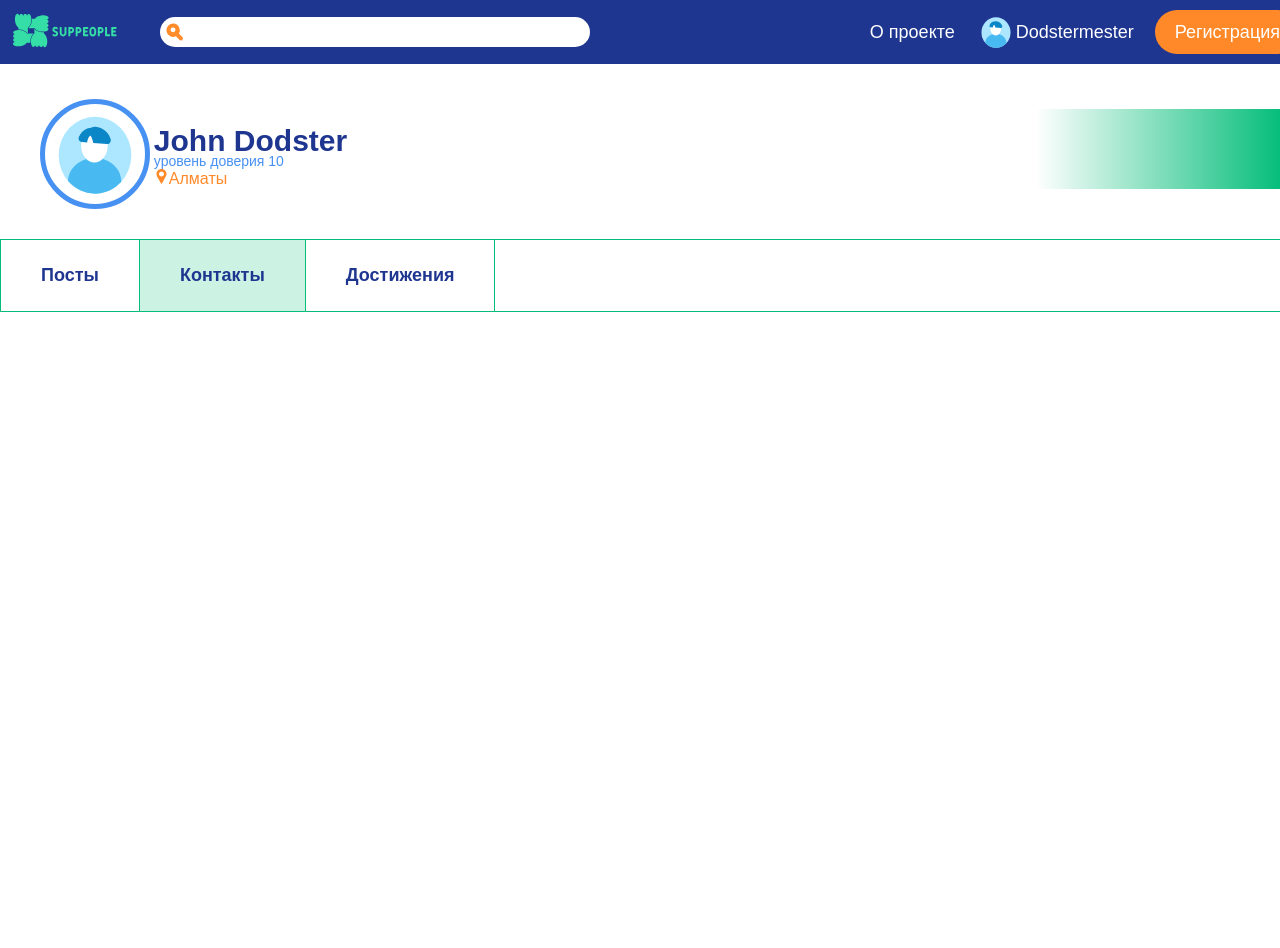
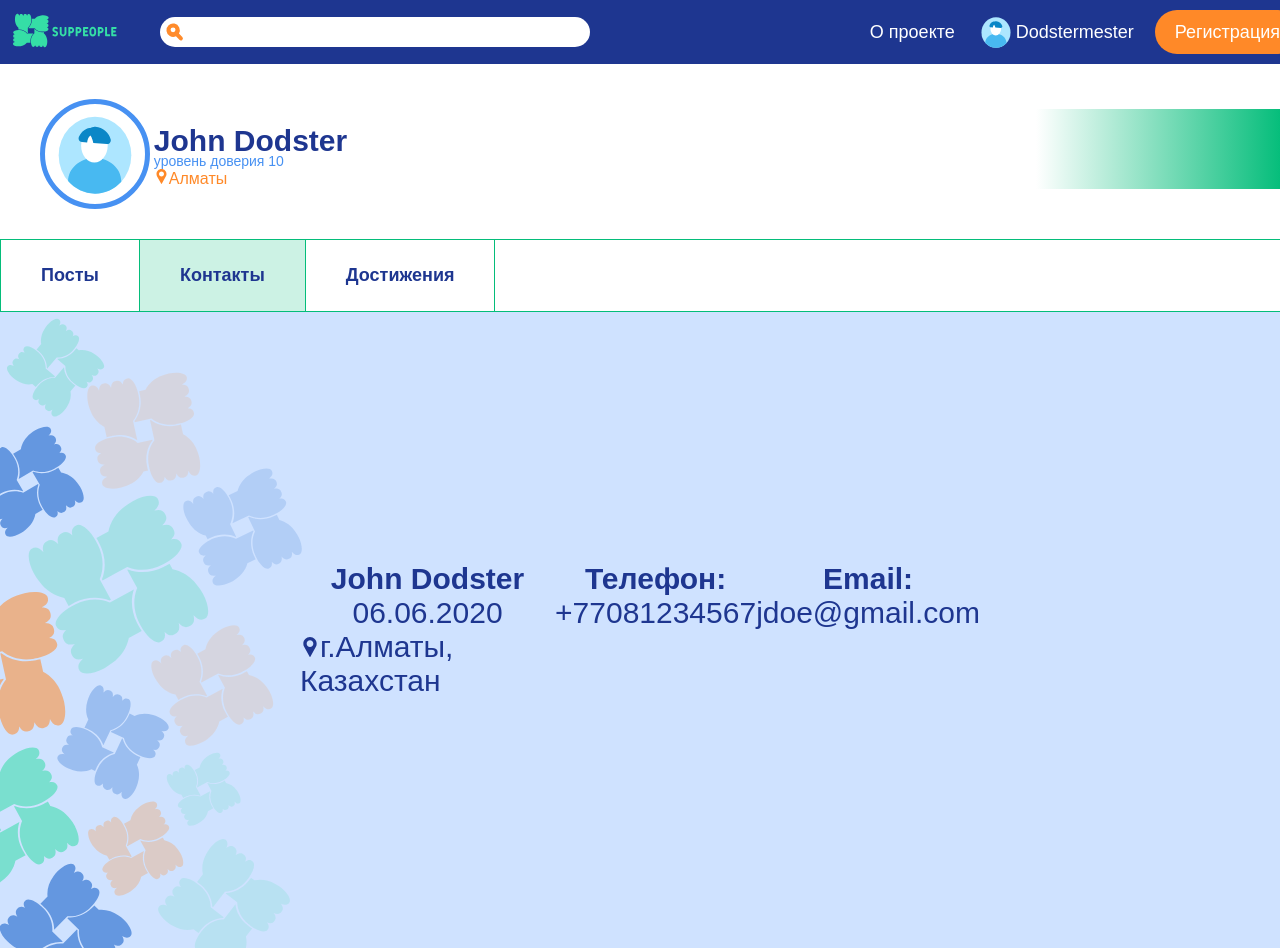
Before and after one commit to ZigCat/suppeople, a Next.js app: page /user/user in a window 1280 px wide. Both pictures are taken after a click on the element "Контакты". Before the commit the page ends 800 px from the top, so only its background shows below. Built offline with nearby package versions, Linux system fonts and the light colour scheme.

Commit message:
feat:added contacts

```diff
--- a/pages/user/user.js
+++ b/pages/user/user.js
@@ -58,16 +58,17 @@ const User = () => {
             {activeTab === 1 ? <div className="user-tabs_contacts">
               <div className="user-tabs_contacts-items">
                 <div className="user-tabs_contacts-item">
-                  <span></span>
-                  <span></span>
-                  <span></span>
+                  <span>John Dodster</span>
+                  <span>06.06.2020</span>
+                  <span><img src="/pin-contact.svg" alt=""/>г.Алматы, Казахстан</span>
                 </div>
                 <div className="user-tabs_contacts-item">
-                  <span></span>
-                  <span></span>
+                  <span>Телефон:</span>
+                  <span>+77081234567</span>
                 </div>
                 <div className="user-tabs_contacts-item">
-                  <span></span>
+                  <span>Email:</span>
+                  <span>jdoe@gmail.com</span>
                 </div>
               </div>
             </div> : null }
--- a/styles/pages/user.scss
+++ b/styles/pages/user.scss
@@ -87,6 +87,39 @@
                 }
             }
         }
+
+        &_contacts{
+            &-items{
+                background: url('/bg-contacts.svg') no-repeat;
+                background-size: cover;
+                display: flex;
+                flex-direction: row;
+                justify-content: space-around;
+                padding: 250px 300px;
+            }
+
+            &-item{
+                display: flex;
+                flex-direction: column;
+
+                span{
+                    margin: 0 auto;
+                    font-size: 30px;
+                    color: $dark-blue;
+                    font-family: Arial;
+
+                    &:first-child{
+                        font-weight: 600;
+                    }
+                }
+
+                img{
+                    width: 20px;
+                    height: 20px;
+                }
+            }
+        }
+
         &_ach{
             &-items{
                 background-color: $bg-blue;
```
Also changed, not shown: public/pin-contact.svg (added).
